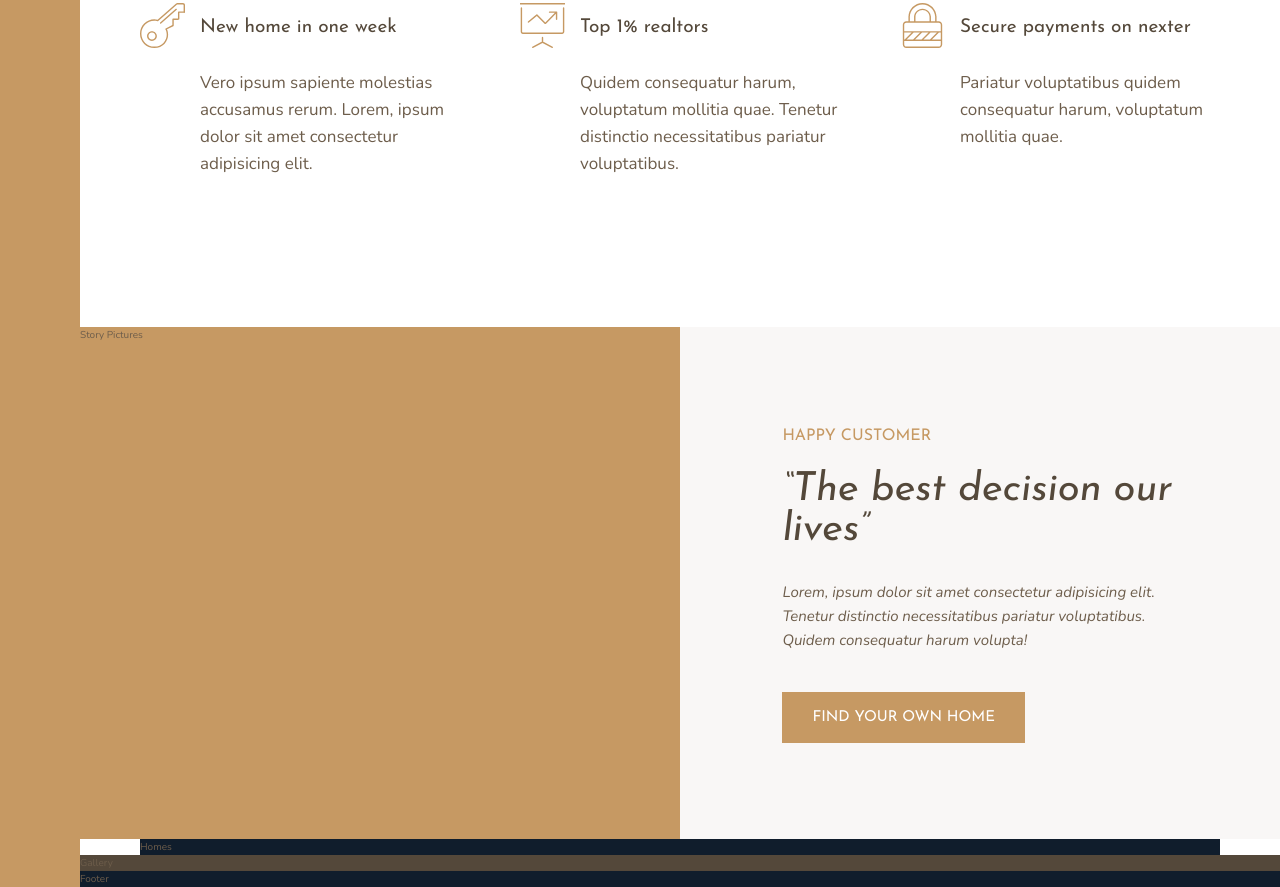
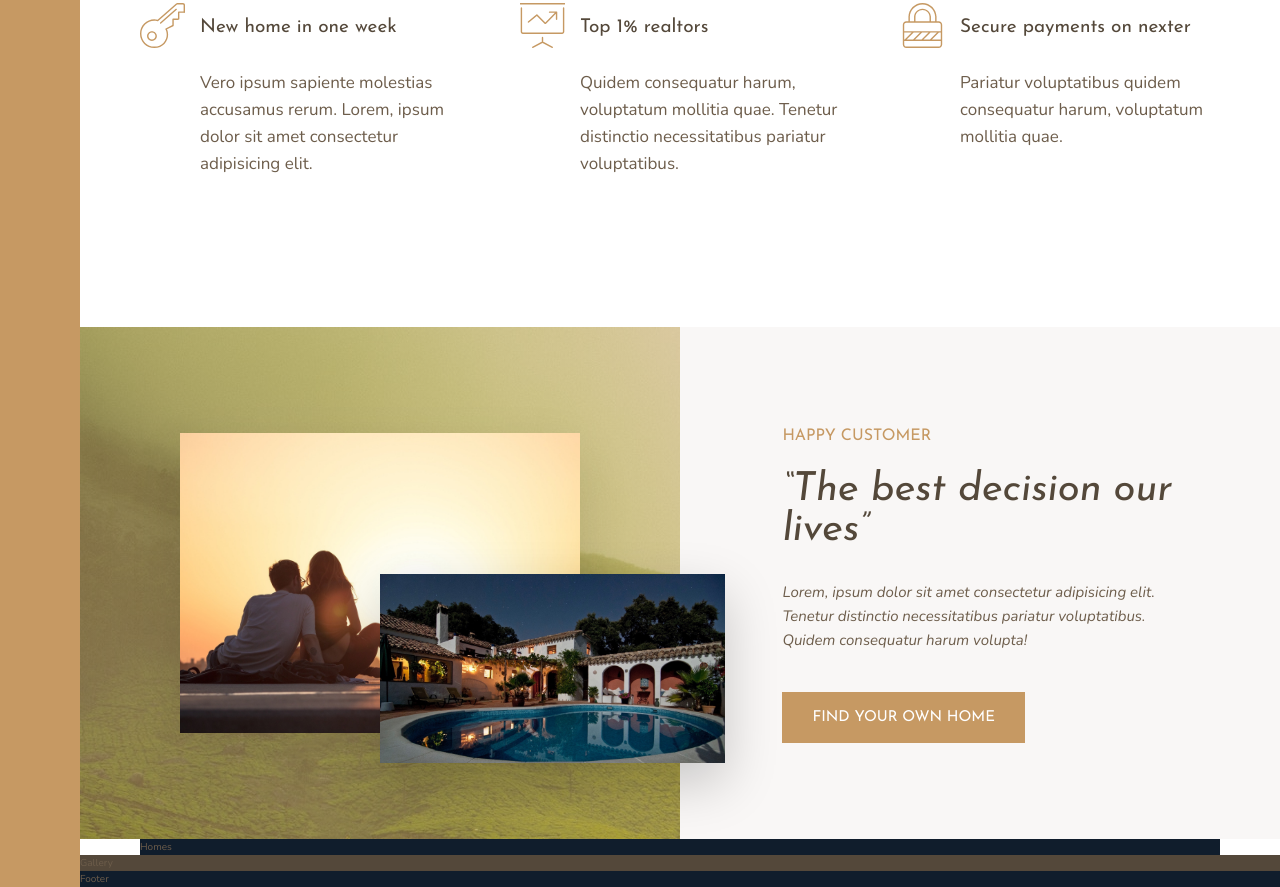
Before and after one commit to bijay-ps/nexter, a website: page index.html in a window 1280 px wide. Shown: the part 1001-1888 px from the top of the page. Drawn offline with nearby package versions, Linux system fonts and the light colour scheme.

Commit message:
Completed the story section

```diff
--- a/index.html
+++ b/index.html
@@ -78,7 +78,8 @@
             </div>
         </section>
         <div class="story__pictures">
-            Story Pictures
+            <img src="img/story-1.jpeg" alt="Couple with new house" class="story__img--1">
+            <img src="img/story-2.jpeg" alt="New house" class="story__img--2">
         </div>
         <div class="story__content">
             <h3 class="heading-3 mb-sm">Happy Customer</h3>
--- a/sass/_story.scss
+++ b/sass/_story.scss
@@ -2,6 +2,24 @@
   &__pictures {
     background-color: $color-primary;
     grid-column: full-start / col-end 4;
+    background-image: linear-gradient(rgba($color-primary, .5), rgba($color-primary, .5)), url(../img/back.jpg);
+    display: grid;
+    grid-template-rows: repeat(6, 1fr);
+    grid-template-columns: repeat(6, 1fr);
+    align-items: center;
+  }
+  &__img--1 {
+    width: 100%;
+    grid-row: 2 / 6;
+    grid-column: 2 / 6;
+    box-shadow: 0 2rem 5rem rgba(#000, .1);
+  }
+  &__img--2 {
+    width: 115%;
+    grid-row: 4 / 6;
+    grid-column: 4 / 7;
+    z-index: 20;
+    box-shadow: 0 2rem 5rem rgba(#000, .2);
   }
   &__content {
     background-color: $color-grey-light-1;
```
Also changed, not shown: css/style.css.
